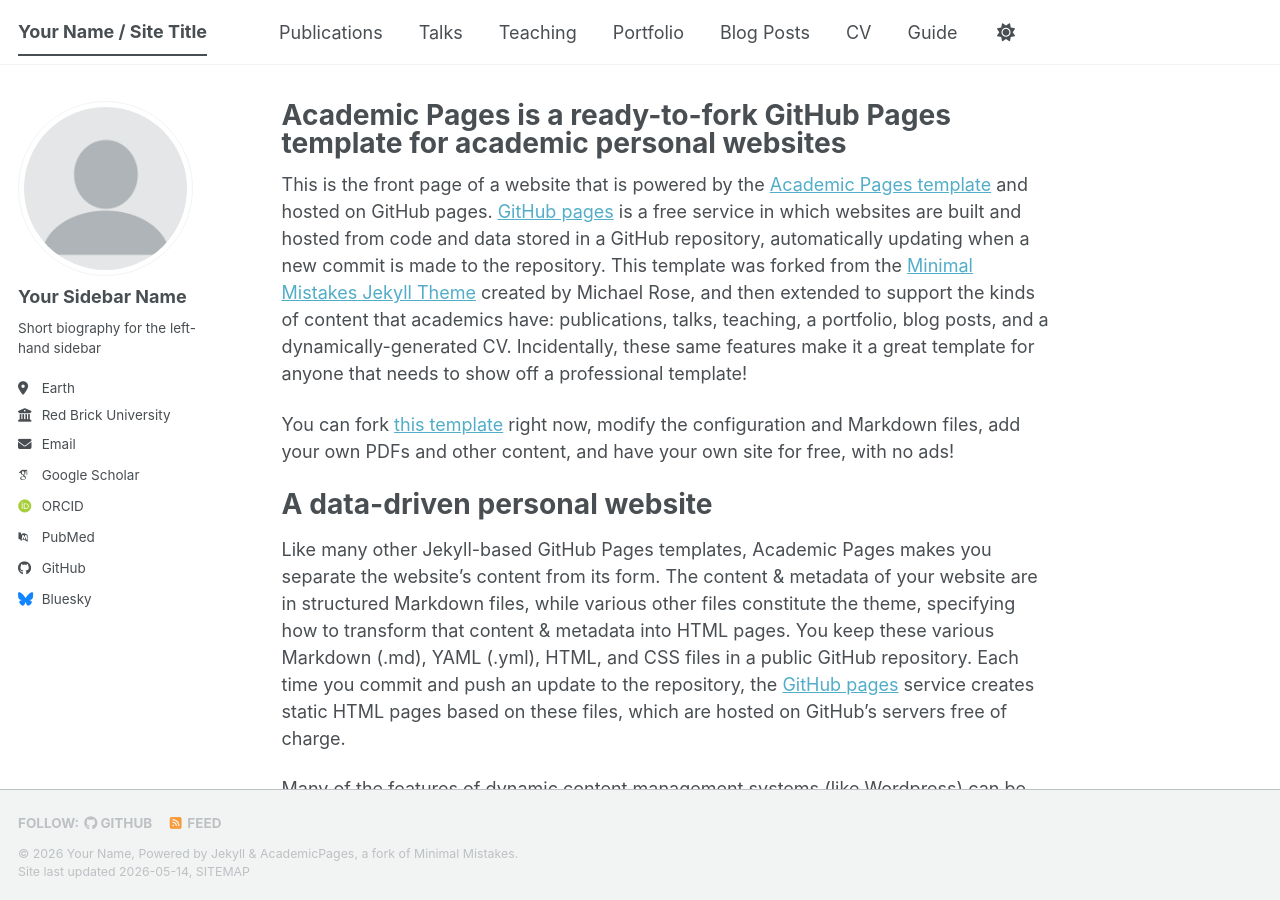
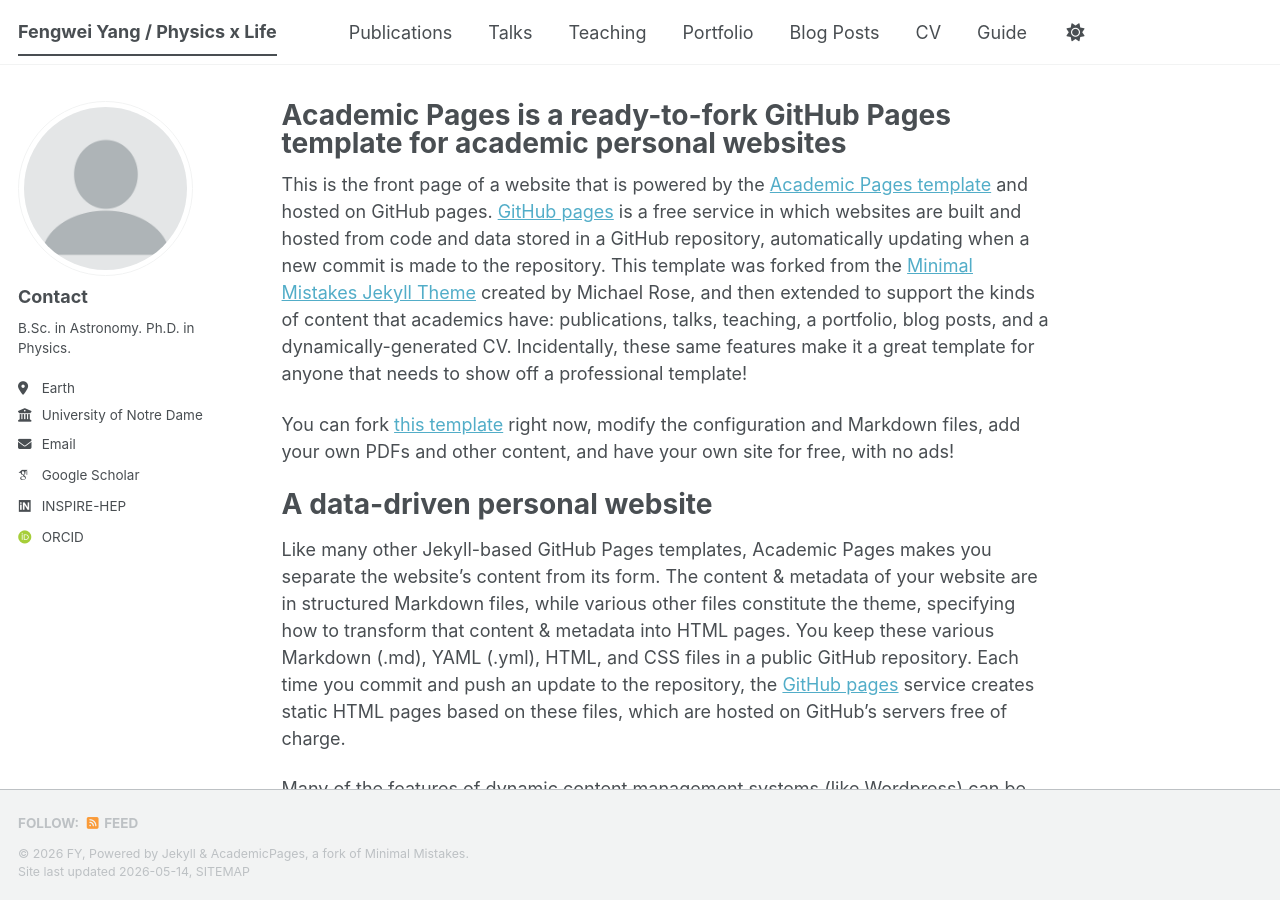
Before and after one commit to F-W-Yang/F-W-Yang.github.io, a Jekyll site: the page built from _pages/about.md, in a window 1280 px wide and 900 px high. Built offline with Jekyll 4.4.1, drawn with Linux system fonts in a browser that asks for light colours; some web fonts are replaced; a script bundle is joined from its source files by our own code; library files that are not in the unit come from our copies.

Commit message:
Update personal information in _config.yml

```diff
--- a/_config.yml
+++ b/_config.yml
@@ -9,9 +9,9 @@
 # Basic Site Settings
 locale                   : "en-US"
 site_theme               : "default" # The available themes options are "default", "air", "sunrise", "mint", "dirt" and "contrast"
-title                    : "Your Name / Site Title"
+title                    : "Fengwei Yang / Physics x Life "
 title_separator          : "-"
-name                     : &name "Your Name"
+name                     : &name "FY"
 description              : &description "Your Name's academic portfolio"   # Update this with a general description of your site, this is the default if not overridden by a page
 url                      : https://academicpages.github.io # The base hostname & protocol for your site e.g. "https://[your GitHub username].github.io",
                                                            # or if you already have some other page hosted on Github then use "https://[your GitHub username].github.io/[Your Repo Name]"
@@ -24,24 +24,24 @@
 author:
   # Biographic information
   avatar           : "profile.png"
-  name             : "Your Sidebar Name"
+  name             : "Contact"
   pronouns         : # example: "she/her"
-  bio              : "Short biography for the left-hand sidebar"
+  bio              : "B.Sc. in Astronomy. Ph.D. in Physics."
   location         : "Earth"
-  employer         : "Red Brick University"
+  employer         : "University of Notre Dame"
   uri              : # URL
-  email            : "none@example.org"
+  email            : "fyang7@nd.edu"
 
   # Academic websites
   academia         : # URL
   arxiv            : # URL - Update with the correct link to your profile
-  googlescholar    : "https://scholar.google.com/citations?user=PS_CX0AAAAAJ"
-  inspire-hep      : # URL
+  googlescholar    : "https://scholar.google.com/citations?user=VN9Y6noAAAAJ&hl=en"
+  inspire-hep      : "https://inspirehep.net/authors/1724305?ui-citation-summary=true" # URL
   impactstory      : # URL
-  orcid            : "https://orcid.org/yourorcidurl"
+  orcid            : "https://orcid.org/0000-0001-9873-6259"
   semantic         : # URL
   ssrn             : # URL
-  pubmed           : "https://www.ncbi.nlm.nih.gov/pubmed/?term=john+snow"
+  pubmed           : # URL
   researchgate     : # URL
   scopus           : # URL
   zotero           : # URL
@@ -51,13 +51,13 @@
   bitbucket        : # Username - Update with your username on the site
   codepen          : # Username
   dribbble         : # Username
-  github           : "academicpages"
+  github           : # "academicpages"
   kaggle           : # Username
   stackoverflow    : # User number or user number and name (i.e., use "1" or "1/jeff-atwood")
 
   # Social media
   artstation       : # Username
-  bluesky          : "bsky.app" # Replace this with you Bluesky username
+  bluesky          : # Replace this with you Bluesky username
   facebook         : # Username
   flickr           : # Username
   foursquare       : # Username
@@ -84,12 +84,12 @@
 
 # Publication Category - The following the list of publication categories and their headings
 publication_category:
-  books:
-    title: 'Books'
+  #books:
+  #  title: 'Books'
   manuscripts:
     title: 'Journal Articles'
-  conferences:
-    title: 'Conference Papers'
+  #conferences:
+  #  title: 'Conference Papers'
 
 # Site Settings
 teaser                   :  # filename of teaser fallback teaser image placed in /images/ for social media previews
```
